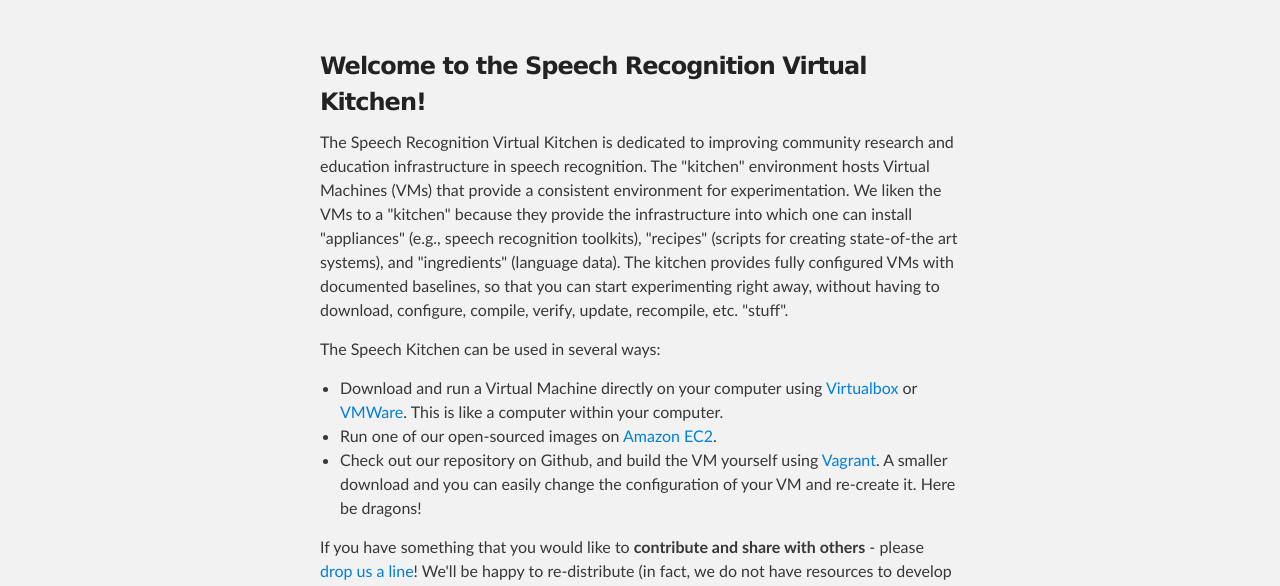
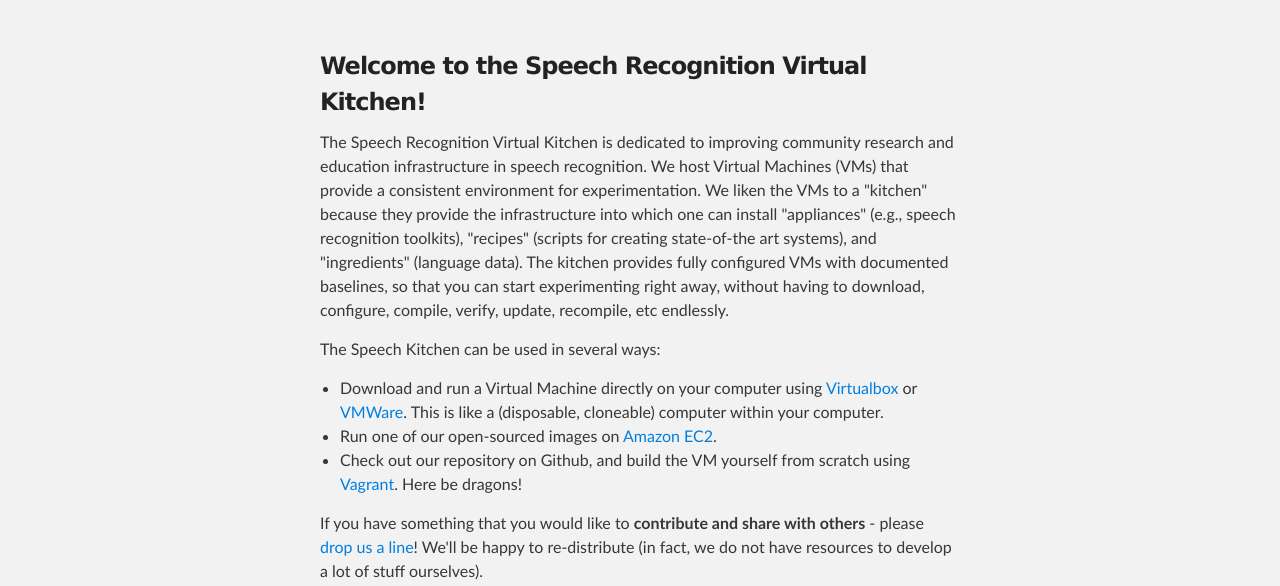
Before and after one commit to srvk/srvk.github.io, a plain HTML site: page index.html in a window 1280 px wide. Shown: the part 212-798 px from the top of the page. Drawn offline with Linux system fonts and the light colour scheme.

Commit message:
Replace master branch with page content via GitHub

```diff
--- a/index.html
+++ b/index.html
@@ -30,14 +30,14 @@
         <h3>
 <a id="welcome-to-the-speech-recognition-virtual-kitchen" class="anchor" href="#welcome-to-the-speech-recognition-virtual-kitchen" aria-hidden="true"><span class="octicon octicon-link"></span></a>Welcome to the Speech Recognition Virtual Kitchen!</h3>
 
-<p>The Speech Recognition Virtual Kitchen is dedicated to improving community research and education infrastructure in speech recognition. The "kitchen" environment hosts Virtual Machines (VMs) that provide a consistent environment for experimentation. We liken the VMs to a "kitchen" because they provide the infrastructure into which one can install "appliances" (e.g., speech recognition toolkits), "recipes" (scripts for creating state-of-the art systems), and "ingredients" (language data). The kitchen provides fully configured VMs with documented baselines, so that you can start experimenting right away, without having to download, configure, compile, verify, update, recompile, etc. "stuff".</p>
+<p>The Speech Recognition Virtual Kitchen is dedicated to improving community research and education infrastructure in speech recognition. We host Virtual Machines (VMs) that provide a consistent environment for experimentation. We liken the VMs to a "kitchen" because they provide the infrastructure into which one can install "appliances" (e.g., speech recognition toolkits), "recipes" (scripts for creating state-of-the art systems), and "ingredients" (language data). The kitchen provides fully configured VMs with documented baselines, so that you can start experimenting right away, without having to download, configure, compile, verify, update, recompile, etc endlessly.</p>
 
 <p>The Speech Kitchen can be used in several ways:</p>
 
 <ul>
-<li>Download and run a Virtual Machine directly on your computer using <a href="https://www.virtualbox.org">Virtualbox</a> or <a href="http://www.vmware.com">VMWare</a>. This is like a computer within your computer.</li>
+<li>Download and run a Virtual Machine directly on your computer using <a href="https://www.virtualbox.org">Virtualbox</a> or <a href="http://www.vmware.com">VMWare</a>. This is like a (disposable, cloneable) computer within your computer.</li>
 <li>Run one of our open-sourced images on <a href="https://us-west-1.console.aws.amazon.com/ec2/v2/home?region=us-west-1#Images:visibility=public-images;search=speech%20recognition;sort=name">Amazon EC2</a>.</li>
-<li>Check out our repository on Github, and build the VM yourself using <a href="https://www.vagrantup.com">Vagrant</a>. A smaller download and you can easily change the configuration of your VM and re-create it. Here be dragons!</li>
+<li>Check out our repository on Github, and build the VM yourself from scratch using <a href="https://www.vagrantup.com">Vagrant</a>. Here be dragons!</li>
 </ul>
 
 <p>If you have something that you would like to <strong>contribute and share with others</strong> - please <a href="http://speechkitchen.org/?page_id=150#emailJumpBookmark">drop us a line</a>! We'll be happy to re-distribute (in fact, we do not have resources to develop a lot of stuff ourselves).</p>
```
Also changed, not shown: params.json (+1 -1 lines).
